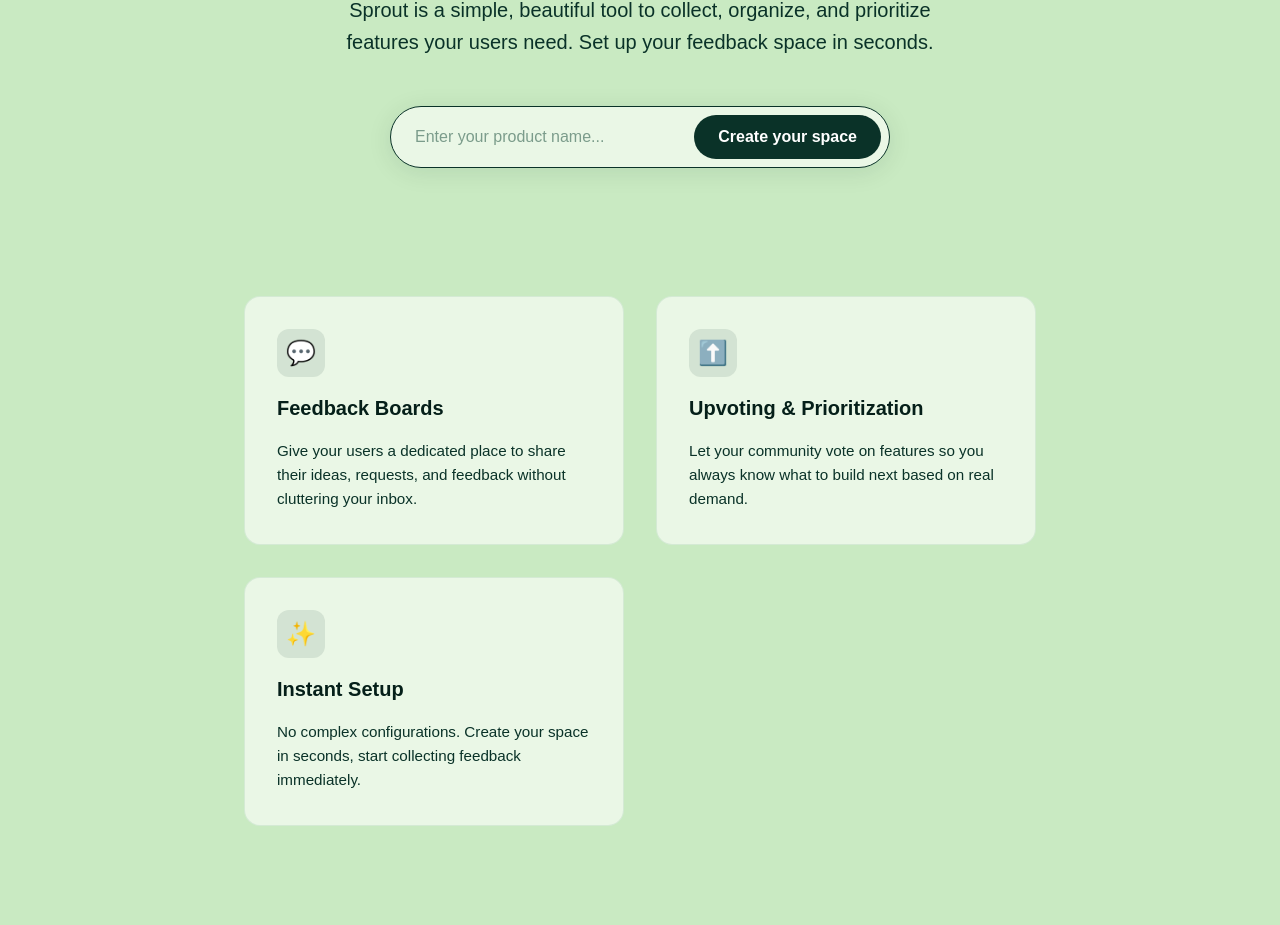
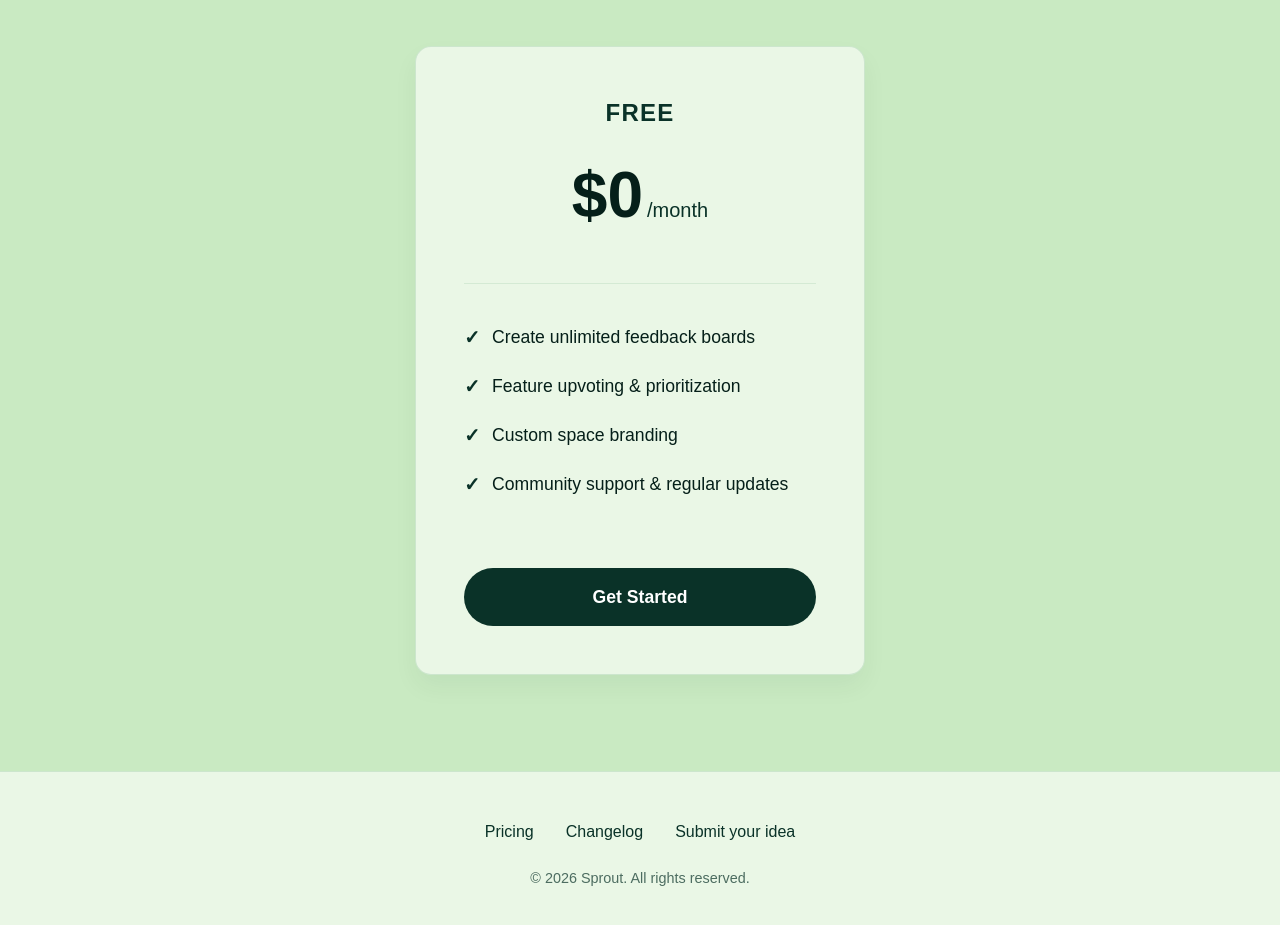
Before and after one commit to nikisiagit/sprout, a React (Vite) app: page /pricing in a window 1280 px wide. Before the commit this address led to /. Shown: the part 431-1356 px from the top of the page. Built offline with nearby package versions, Linux system fonts and the light colour scheme; no server answers; a web font is replaced by a local one.

Commit message:
feat: Add Pricing page and sticky footer with Changelog and Idea submissions

```diff
--- a/src/App.tsx
+++ b/src/App.tsx
@@ -7,6 +7,7 @@
 import { ForgotPasswordPage } from './pages/ForgotPasswordPage';
 import { ResetPasswordPage } from './pages/ResetPasswordPage';
 import { GetStartedPage } from './pages/GetStartedPage';
+import { PricingPage } from './pages/PricingPage';
 import './App.css';
 import './pages/LandingPage.css';
 import './pages/BoardPage.css';
@@ -26,6 +27,7 @@
         <Route path="/profile" element={<ProfilePage />} />
         <Route path="/space/:slug" element={<BoardPage />} />
         <Route path="/changelog" element={<ChangelogPage />} />
+        <Route path="/pricing" element={<PricingPage />} />
         <Route path="*" element={<Navigate to="/" replace />} />
       </Routes>
     </BrowserRouter>
--- /dev/null
+++ b/src/components/Footer.css
@@ -0,0 +1,42 @@
+.site-footer {
+    padding: 3rem 2rem;
+    background-color: var(--bg-card);
+    border-top: 1px solid rgba(158, 203, 168, 0.4);
+    margin-top: auto;
+    font-family: var(--font-sans);
+}
+
+.footer-content {
+    max-width: 1200px;
+    margin: 0 auto;
+    display: flex;
+    flex-direction: column;
+    align-items: center;
+    gap: 1.5rem;
+}
+
+.footer-links {
+    display: flex;
+    gap: 2rem;
+    flex-wrap: wrap;
+    justify-content: center;
+}
+
+.footer-link {
+    color: var(--text-secondary);
+    text-decoration: none;
+    font-size: 1rem;
+    font-weight: 500;
+    transition: color 0.2s, transform 0.2s;
+}
+
+.footer-link:hover {
+    color: var(--accent-primary);
+    transform: translateY(-1px);
+}
+
+.footer-copyright {
+    color: var(--text-secondary);
+    font-size: 0.9rem;
+    opacity: 0.7;
+}
--- /dev/null
+++ b/src/components/Footer.tsx
@@ -0,0 +1,21 @@
+import { Link } from 'react-router-dom';
+import './Footer.css';
+
+export function Footer() {
+    return (
+        <footer className="site-footer">
+            <div className="footer-content">
+                <div className="footer-links">
+                    <Link to="/pricing" className="footer-link">Pricing</Link>
+                    <Link to="/changelog" className="footer-link">Changelog</Link>
+                    <a href="https://sprout-4sz.pages.dev/space/bhculturecalendar" target="_blank" rel="noopener noreferrer" className="footer-link">
+                        Submit your idea
+                    </a>
+                </div>
+                <div className="footer-copyright">
+                    © {new Date().getFullYear()} Sprout. All rights reserved.
+                </div>
+            </div>
+        </footer>
+    );
+}
--- a/src/pages/LandingPage.tsx
+++ b/src/pages/LandingPage.tsx
@@ -2,6 +2,7 @@
 import { useState, useEffect } from 'react';
 import logo from '../assets/sprout-wordmark.png';
 import { fireConfetti } from '../lib/confetti';
+import { Footer } from '../components/Footer';
 import './LandingPage.css';
 
 export function LandingPage() {
@@ -138,6 +139,7 @@
                     </div>
                 </div>
             </section>
+            <Footer />
         </div>
     );
 }
--- /dev/null
+++ b/src/pages/PricingPage.css
@@ -0,0 +1,170 @@
+.pricing-page {
+    min-height: 100vh;
+    display: flex;
+    flex-direction: column;
+    background-color: var(--bg-app);
+    color: var(--text-primary);
+    font-family: var(--font-sans);
+}
+
+.pricing-content {
+    flex: 1;
+    padding: 6rem 2rem 6rem;
+    display: flex;
+    flex-direction: column;
+    align-items: center;
+    max-width: 1200px;
+    margin: 0 auto;
+    width: 100%;
+}
+
+.pricing-header {
+    text-align: center;
+    margin-bottom: 4rem;
+    max-width: 600px;
+    animation: fadeInUp 0.5s ease-out;
+}
+
+.pricing-title {
+    font-size: 3.5rem;
+    font-weight: 700;
+    margin-bottom: 1.5rem;
+    color: var(--text-primary);
+    letter-spacing: -0.02em;
+    line-height: 1.2;
+}
+
+.pricing-subtitle {
+    font-size: 1.25rem;
+    color: var(--text-secondary);
+    line-height: 1.6;
+}
+
+.pricing-cards {
+    display: flex;
+    justify-content: center;
+    width: 100%;
+    animation: fadeInUp 0.5s ease-out 0.2s both;
+}
+
+.pricing-card {
+    background-color: var(--bg-card);
+    border: 1px solid rgba(158, 203, 168, 0.4);
+    border-radius: var(--radius-lg, 16px);
+    padding: 3rem;
+    width: 100%;
+    max-width: 450px;
+    box-shadow: 0 12px 24px rgba(10, 50, 40, 0.05);
+    display: flex;
+    flex-direction: column;
+    transition: transform 0.2s, box-shadow 0.2s;
+}
+
+.pricing-card:hover {
+    transform: translateY(-4px);
+    box-shadow: 0 16px 32px rgba(10, 50, 40, 0.08);
+}
+
+.plan-header {
+    text-align: center;
+    margin-bottom: 2.5rem;
+    padding-bottom: 2.5rem;
+    border-bottom: 1px solid rgba(158, 203, 168, 0.3);
+}
+
+.plan-name {
+    font-size: 1.5rem;
+    font-weight: 600;
+    color: var(--accent-primary);
+    margin-bottom: 1rem;
+    text-transform: uppercase;
+    letter-spacing: 0.05em;
+}
+
+.plan-price {
+    font-size: 4rem;
+    font-weight: 700;
+    color: var(--text-primary);
+    display: flex;
+    align-items: baseline;
+    justify-content: center;
+}
+
+.plan-price span {
+    font-size: 1.25rem;
+    color: var(--text-secondary);
+    font-weight: 400;
+    margin-left: 0.25rem;
+}
+
+.plan-features {
+    list-style: none;
+    padding: 0;
+    margin: 0 0 3rem 0;
+    flex: 1;
+}
+
+.plan-features li {
+    display: flex;
+    align-items: flex-start;
+    margin-bottom: 1.25rem;
+    color: var(--text-primary);
+    font-size: 1.1rem;
+    line-height: 1.5;
+}
+
+.plan-features .check {
+    color: var(--accent-primary);
+    margin-right: 0.75rem;
+    font-weight: bold;
+    font-size: 1.2rem;
+}
+
+.plan-btn {
+    display: inline-block;
+    text-align: center;
+    background-color: var(--accent-primary);
+    color: white;
+    text-decoration: none;
+    padding: 1rem 2rem;
+    border-radius: 999px;
+    font-weight: 600;
+    font-size: 1.1rem;
+    transition: background-color 0.2s, transform 0.2s;
+    width: 100%;
+}
+
+.plan-btn:hover {
+    background-color: var(--accent-hover);
+    transform: translateY(-2px);
+}
+
+@keyframes fadeInUp {
+    from {
+        opacity: 0;
+        transform: translateY(20px);
+    }
+
+    to {
+        opacity: 1;
+        transform: translateY(0);
+    }
+}
+
+@media (max-width: 768px) {
+    .pricing-title {
+        font-size: 2.5rem;
+    }
+
+    .pricing-content {
+        padding: 4rem 1.5rem;
+    }
+
+    .pricing-card {
+        padding: 2rem;
+    }
+
+    .plan-price {
+        font-size: 3rem;
+    }
+}
--- /dev/null
+++ b/src/pages/PricingPage.tsx
@@ -0,0 +1,45 @@
+import { Link } from 'react-router-dom';
+import { Footer } from '../components/Footer';
+import logo from '../assets/sprout-wordmark.png';
+import './PricingPage.css';
+
+export function PricingPage() {
+    return (
+        <div className="pricing-page">
+            <nav className="landing-nav">
+                <Link to="/">
+                    <img src={logo} alt="Sprout" className="logo-img" />
+                </Link>
+                <div className="nav-actions">
+                    <Link to="/login" className="nav-link">Sign in</Link>
+                    <Link to="/get-started" className="nav-btn">Get Started</Link>
+                </div>
+            </nav>
+
+            <main className="pricing-content">
+                <div className="pricing-header">
+                    <h1 className="pricing-title">Simple, transparent pricing</h1>
+                    <p className="pricing-subtitle">Start collecting feedback today with our free plan. All the tools you need to build better products.</p>
+                </div>
+
+                <div className="pricing-cards">
+                    <div className="pricing-card free-plan">
+                        <div className="plan-header">
+                            <h2 className="plan-name">Free</h2>
+                            <div className="plan-price">$0<span>/month</span></div>
+                        </div>
+                        <ul className="plan-features">
+                            <li><span className="check">✓</span> Create unlimited feedback boards</li>
+                            <li><span className="check">✓</span> Feature upvoting & prioritization</li>
+                            <li><span className="check">✓</span> Custom space branding</li>
+                            <li><span className="check">✓</span> Community support & regular updates</li>
+                        </ul>
+                        <Link to="/get-started" className="plan-btn">Get Started</Link>
+                    </div>
+                </div>
+            </main>
+
+            <Footer />
+        </div>
+    );
+}
```
